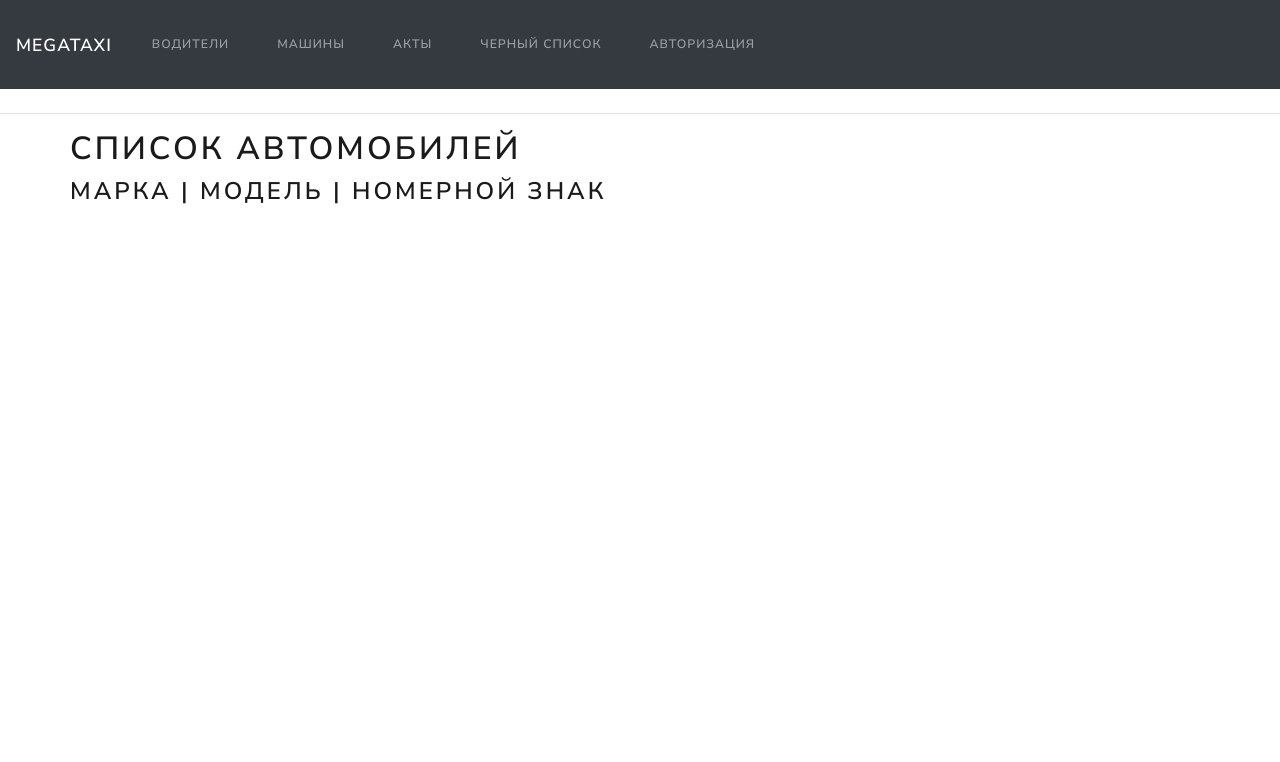
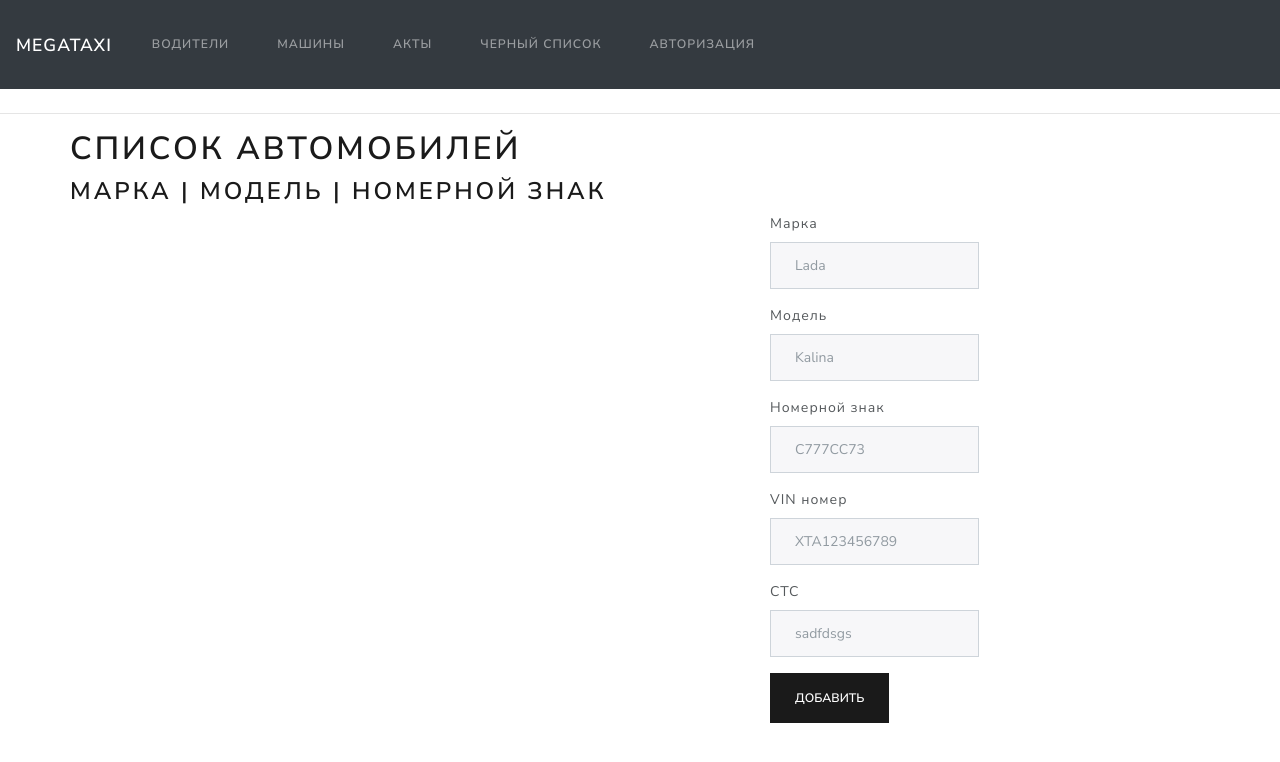
Before and after one commit to Tsarevich01/megataxi12, a Flask app: page /cars in a window 1280 px wide. Shown: the top 762 px of the page. Run offline with Flask 2, Linux system fonts and the light colour scheme; data that the repository does not hold is empty; some libraries are stand-ins or nearby versions.

Commit message:
Добавление на странице машины

```diff
--- a/app/templates/cars.html
+++ b/app/templates/cars.html
@@ -9,3 +9,29 @@
     {% endfor %}
     </div>
 {% endblock %}
+{% block right_content %}
+    <form method="post">
+    <div class="form-group">
+      <label for="second_name">Марка</label>
+      <input type="text" class="form-control" id="brand" name="brand" placeholder="Lada">
+    </div>
+    <div class="form-group">
+      <label for="first_name">Модель</label>
+      <input type="text" class="form-control" id="model" name="model" placeholder="Kalina">
+    </div>
+    <div class="form-group">
+      <label for="middle_name">Номерной знак</label>
+      <input type="text" class="form-control" id="numberplate" name="numberplate" placeholder="C777CC73">
+    </div>
+    <div class="form-group">
+      <label for="series">VIN номер</label>
+      <input type="text" class="form-control" id="vin" name="vin" placeholder="XTA123456789">
+    </div>
+    <div class="form-group">
+      <label for="number">СТС</label>
+      <input type="text" class="form-control" id="sts" name="sts" placeholder="sadfdsgs">
+    </div>
+
+    <button type="submit" class="btn btn-primary">Добавить</button>
+  </form>
+{% endblock %}
```
